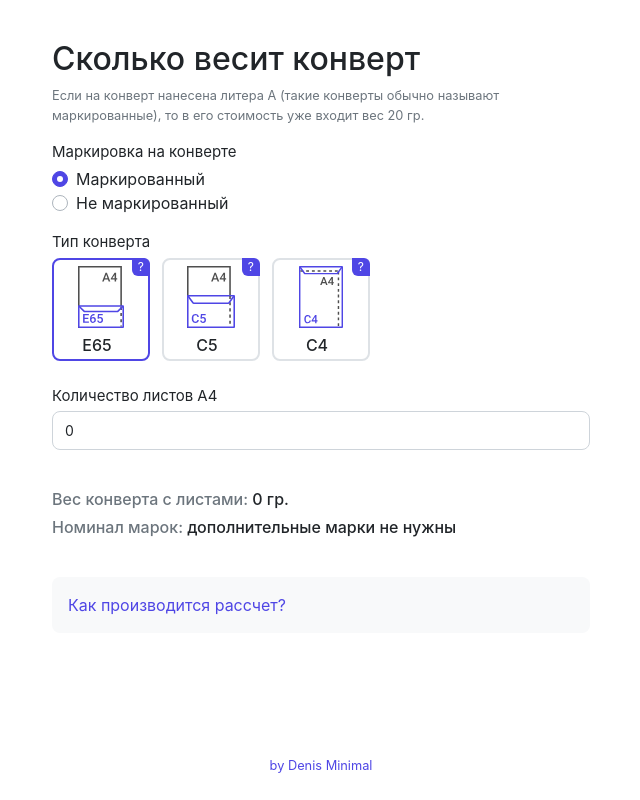
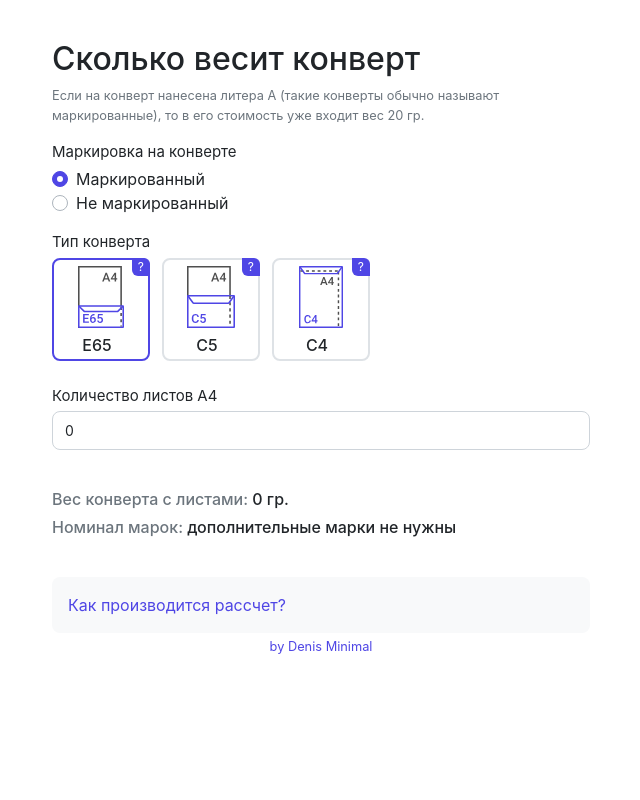
Before and after one commit to denis-mnml/post-convertor-vue, a Vue app: page / in a window 1280 px wide. Shown: the whole page, without its empty margins (319-959 px from the left). Built offline with nearby package versions, Linux system fonts and the light colour scheme.

Commit message:
Min height body

```diff
--- a/public/index.html
+++ b/public/index.html
@@ -10,7 +10,7 @@
     <link rel="manifest" href="<%= BASE_URL %>favicon/site.webmanifest">
     <title>Сколько весит конверт – Беларусь</title>
   </head>
-  <body class="vh-100">
+  <body class="min-vh-100">
     <noscript>
       <strong>We're sorry but <%= htmlWebpackPlugin.options.title %> doesn't work properly without JavaScript enabled. Please enable it to continue.</strong>
     </noscript>
--- a/src/App.vue
+++ b/src/App.vue
@@ -1,6 +1,6 @@
 <template>
-  <div id="app" class="h-100">
-    <div class="container d-flex flex-column pt-10 pb-6 h-100">
+  <div id="app" class="mh-100">
+    <div class="container d-flex flex-column pt-10 pb-6 mh-100">
       <div class="row">
         <div class="col-xl-6 col-lg-8 col-md-10 mx-auto">
           <h1 class="h2">Сколько весит конверт</h1>
```
